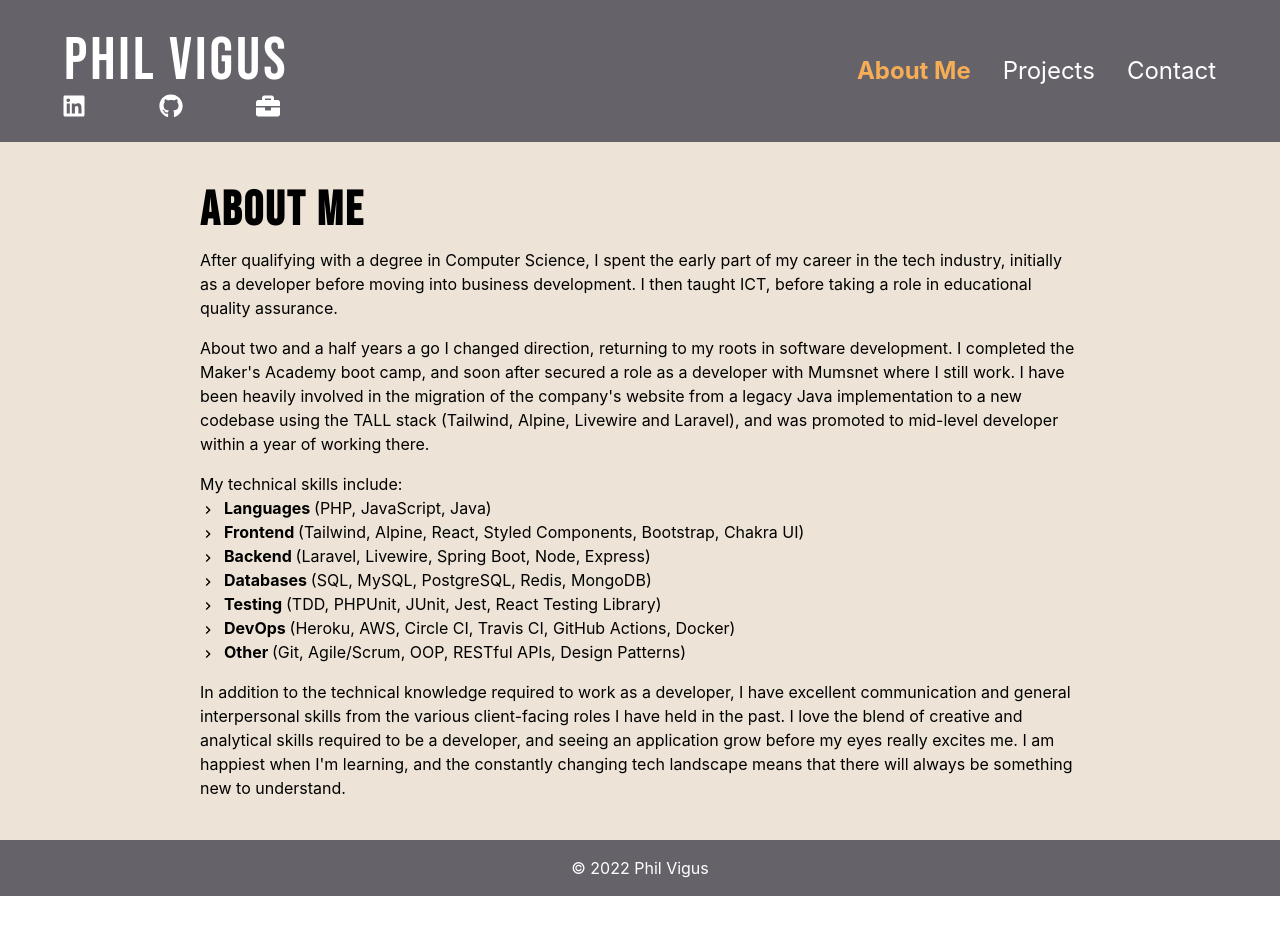
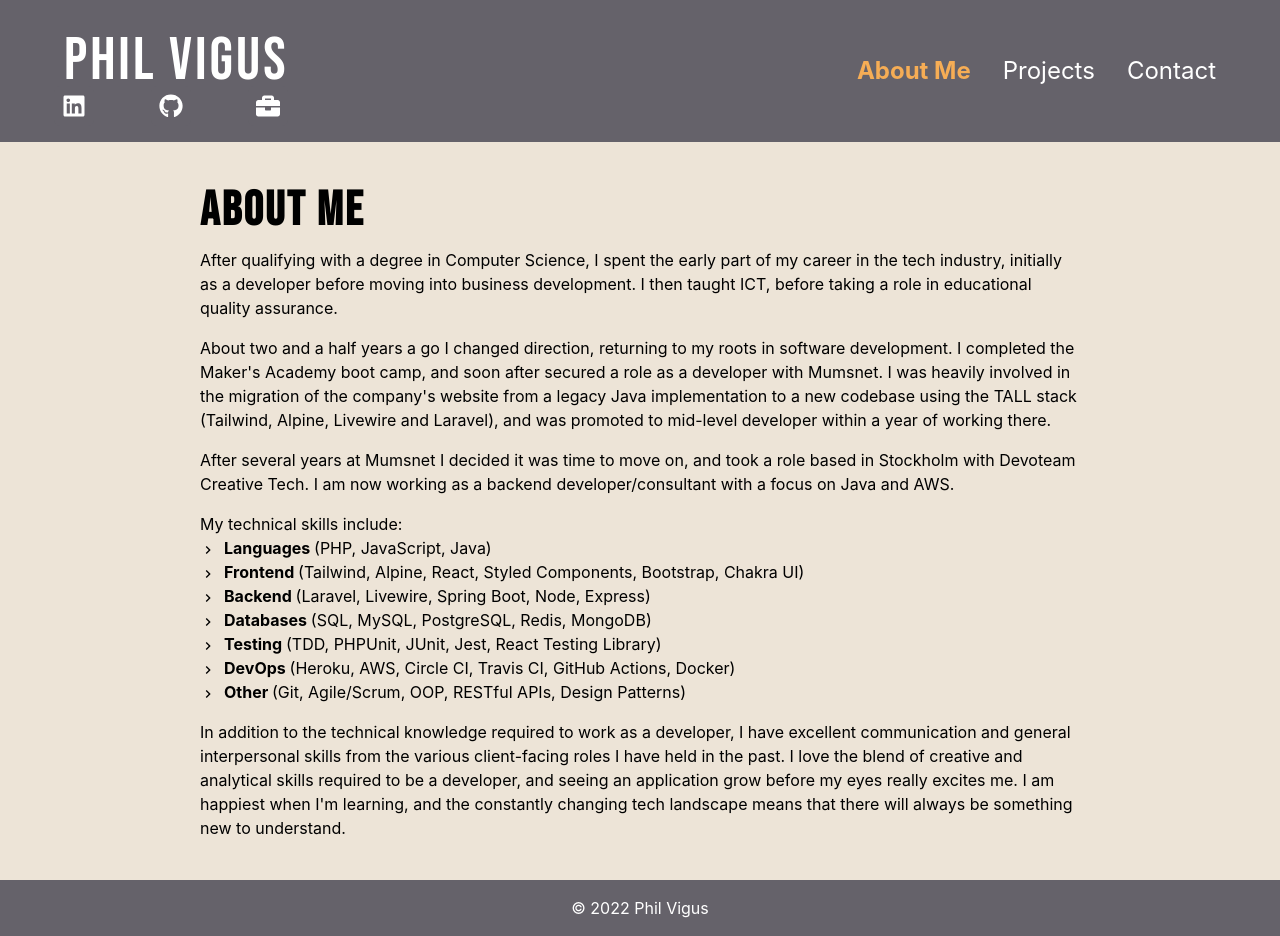
Before and after one commit to PhilipVigus/portfolio2, a React (Create React App) app: page /about in a window 1280 px wide. Before the commit the page ends 896 px from the top, so only its background shows below. Built offline with nearby package versions, Linux system fonts and the light colour scheme.

Commit message:
Update projects and a bout me

```diff
--- a/src/components/pages/about/About.jsx
+++ b/src/components/pages/about/About.jsx
@@ -27,10 +27,16 @@ function About() {
       <AnimatedText mt={4} variants={childVariants}>
         About two and a half years a go I changed direction, returning to my roots in software
         development. I completed the Maker&apos;s Academy boot camp, and soon after secured a role
-        as a developer with Mumsnet where I still work. I have been heavily involved in the
-        migration of the company&apos;s website from a legacy Java implementation to a new codebase
-        using the TALL stack (Tailwind, Alpine, Livewire and Laravel), and was promoted to mid-level
-        developer within a year of working there.
+        as a developer with Mumsnet. I was heavily involved in the migration of the company&apos;s
+        website from a legacy Java implementation to a new codebase using the TALL stack (Tailwind,
+        Alpine, Livewire and Laravel), and was promoted to mid-level developer within a year of
+        working there.
+      </AnimatedText>
+
+      <AnimatedText mt={4} variants={childVariants}>
+        After several years at Mumsnet I decided it was time to move on, and took a role based in
+        Stockholm with Devoteam Creative Tech. I am now working as a backend developer/consultant
+        with a focus on Java and AWS.
       </AnimatedText>
 
       <AnimatedText mt={4} variants={childVariants}>
--- a/src/components/pages/projects/data.json
+++ b/src/components/pages/projects/data.json
@@ -16,7 +16,7 @@
       },
       "links": {
         "github": "https://github.com/PhilipVigus/url-shortener",
-        "demo": "http://wibbly.philvigus.com/"
+        "demo": ""
       }
     },
     {
@@ -73,7 +73,7 @@
       },
       "links": {
         "github": "https://github.com/PhilipVigus/weather-app",
-        "demo": "https://weather-phil.netlify.app"
+        "demo": ""
       }
     },
     {
```
